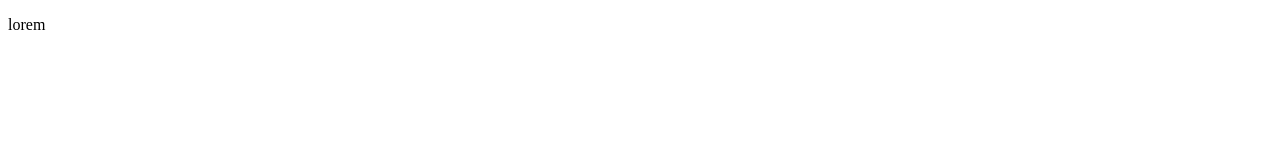
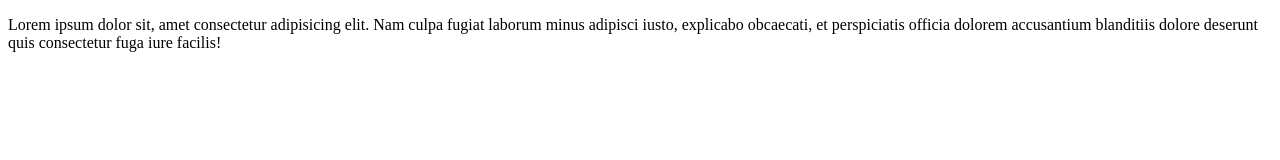
Before and after one commit to nargesshab/nargesshab.github.io, a plain HTML site: page index.html in a window 1280 px wide. Drawn offline with Linux system fonts and the light colour scheme.

Commit message:
link to css

```diff
--- a/index.html
+++ b/index.html
@@ -5,8 +5,9 @@
   <meta name="viewport" content="width=device-width, initial-scale=1.0">
   <meta http-equiv="X-UA-Compatible" content="ie=edge">
   <title>My portfolio</title>
+  <link rel="stylesheet" href="style.css">
 </head>
 <body>
-  <p>lorem</p>
+  <p>Lorem ipsum dolor sit, amet consectetur adipisicing elit. Nam culpa fugiat laborum minus adipisci iusto, explicabo obcaecati, et perspiciatis officia dolorem accusantium blanditiis dolore deserunt quis consectetur fuga iure facilis!</p>
 </body>
 </html>
--- a/style.css
+++ b/style.css
@@ -0,0 +1,3 @@
+* {
+  box-sizing: border-box;
+}
```
